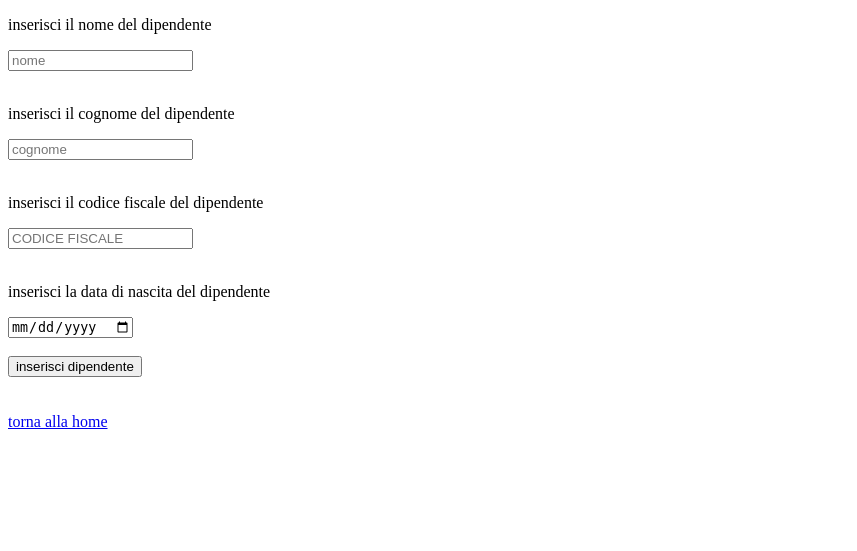
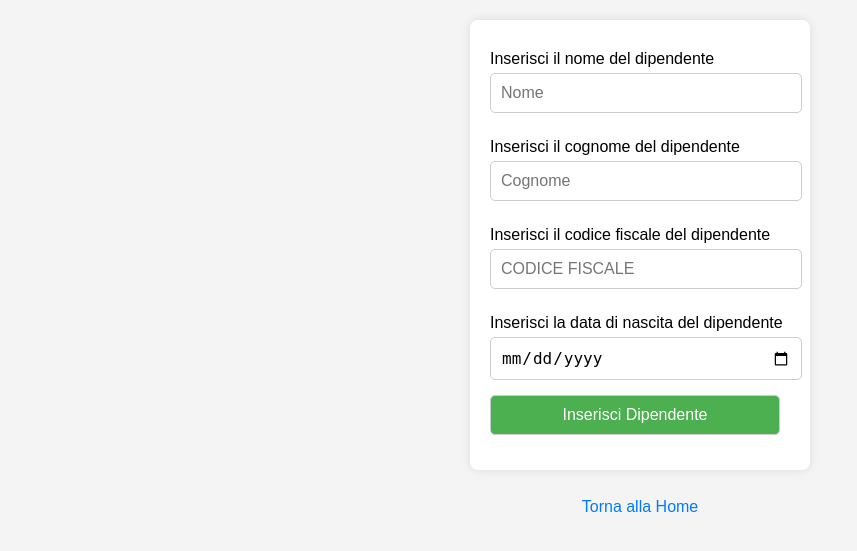
Before and after one commit to SimoneArzuffi/ProgettoQuinta, a PHP site: page /inserisciDipendente.php in a window 1280 px wide. Shown: the top 551 px of the page, without its empty margins (0-857 px from the left). Run offline with PHP 8.4, Linux system fonts and the light colour scheme.

Commit message:
primo css

```diff
--- a/inserisciDipendente.php
+++ b/inserisciDipendente.php
@@ -1,6 +1,6 @@
 <!DOCTYPE html>
 <html>
-<?php
+    <?php
         session_start();
         if(isset($_POST["nome"]) && isset($_POST["cognome"]) && isset($_POST["data_di_nascita"]) && isset($_POST["cf"])){
             $_SESSION['POST'] = $_POST;
@@ -8,26 +8,76 @@
         }
     ?>
     <head>
-        <title>
-            inserisci dipendente
-        </title>
+        <title>Inserisci Dipendente</title>
+        <style>
+            body {
+                font-family: Arial, sans-serif;
+                margin: 0;
+                padding: 20px;
+                background-color: #f4f4f4;
+            }
+
+            form {
+                width: 300px;
+                margin: 0 auto;
+                padding: 20px;
+                background-color: #fff;
+                border-radius: 8px;
+                box-shadow: 0 0 10px rgba(0, 0, 0, 0.1);
+            }
+
+            p {
+                margin-top: 10px;
+                margin-bottom: 5px;
+            }
+
+            input[type="text"],
+            input[type="date"],
+            input[type="submit"] {
+                width: calc(100% - 10px);
+                padding: 10px;
+                margin-bottom: 15px;
+                border: 1px solid #ccc;
+                border-radius: 5px;
+                font-size: 16px;
+            }
+
+            input[type="submit"] {
+                background-color: #4caf50;
+                color: #fff;
+                cursor: pointer;
+            }
+
+            input[type="submit"]:hover {
+                background-color: #0056b3;
+            }
+
+            a {
+                display: block;
+                margin-top: 10px;
+                text-align: center;
+                text-decoration: none;
+                color: #007bff;
+            }
+
+            a:hover {
+                text-decoration: underline;
+            }
+        </style>
     </head>
-
-
     <body>
-        <!-- inserisci la possibilita di inserire un nuovo dipendente -->
         <form action="inserisciDipendente.php" method="POST">
-            <p>inserisci il nome del dipendente</p>
-            <input type="text" name="nome" placeholder="nome" required><br><br>
-            <p>inserisci il cognome del dipendente</p>
-            <input type="text" name="cognome" placeholder="cognome" required><br><br>
-            <p>inserisci il codice fiscale del dipendente</p>
-            <input type="text" name="cf" placeholder="codice fiscale" style="text-transform: uppercase;" required><br><br>
-            <p>inserisci la data di nascita del dipendente</p>
-            <input type="date" name="data_di_nascita" placeholder="data di nascita" required><br><br>
-            <input type="submit" value="inserisci dipendente">
-        </form><br><br>
-        <a href="home.php">torna alla home</a>
-
+            <p>Inserisci il nome del dipendente</p>
+            <input type="text" name="nome" placeholder="Nome" required><br>
+            <p>Inserisci il cognome del dipendente</p>
+            <input type="text" name="cognome" placeholder="Cognome" required><br>
+            <p>Inserisci il codice fiscale del dipendente</p>
+            <input type="text" name="cf" placeholder="Codice Fiscale" style="text-transform: uppercase;" required><br>
+            <p>Inserisci la data di nascita del dipendente</p>
+            <input type="date" name="data_di_nascita" placeholder="Data di nascita" required><br>
+            <input type="submit" value="Inserisci Dipendente">
+        </form>
+        <br>
+        <a href="home.php">Torna alla Home</a>
     </body>
 </html>
```
